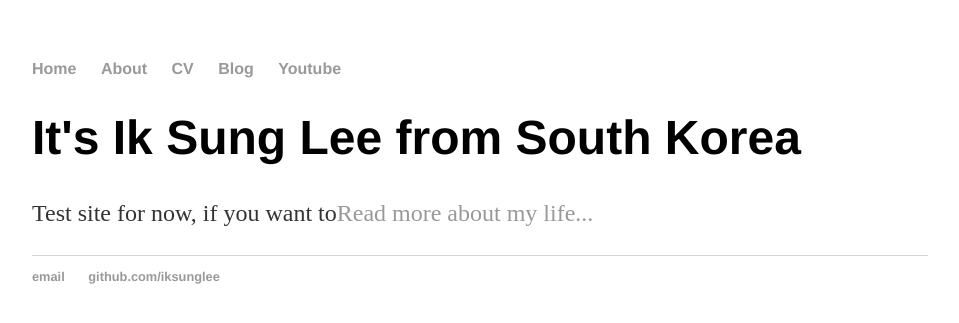
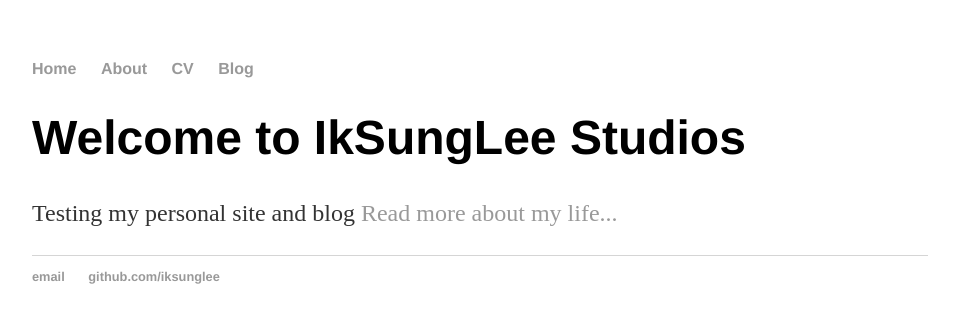
Before and after one commit to iksunglee/iksunglee.github.io, a Jekyll site: the page built from index.html, in a window 1280 px wide. Shown: the top 323 px of the page, without its empty margins (160-1119 px from the left). Built offline with Jekyll 4.4.1, drawn with Linux system fonts in a browser that asks for light colours.

Commit message:
Update index.html
jekyll change

```diff
--- a/index.html
+++ b/index.html
@@ -1,31 +1,8 @@
-<!DOCTYPE html>
-<html>
-	<head>
-		<title> iksunglee | studios</title>
-	<!-- linke to main style sheet -->
-		<link rel="stylesheet" type="text/css" href="/css/main.css">
-	</head>
-	<body>
-		<nav>
-    		<ul>
-        		<li><a href="/">Home</a></li>
-	        	<li><a href="/about">About</a></li>
-        		<li><a href="/cv">CV</a></li>
-        		<li><a href="/blog">Blog</a></li>
-            <li><a href="/youtube"> Youtube</a></li>
-    		</ul>
-		</nav>
-		<div class="container">
-    		<div class="blurb">
-        		<h1>It's Ik Sung Lee from South Korea </h1>
-				<p>Test site for now, if you want to<a href="/about">Read more about my life...</a></p>
-    		</div><!-- /.blurb -->
-		</div><!-- /.container -->
-		<footer>
-    		<ul>
-        		<li><a href="mailto:the_classic7@hotmail.com">email</a></li>
-        		<li><a href="https://github.com/iksunglee">github.com/iksunglee</a></li>
-			</ul>
-		</footer>
-	</body>
-</html>
+---
+layout: default
+title: IkSung Lee, Studios
+---
+<div class="blurb">
+	<h1>Welcome to IkSungLee Studios</h1>
+	<p>Testing my personal site and blog <a href="/about"> Read more about my life...</a></p>
+</div><!-- /.blurb -->
```
